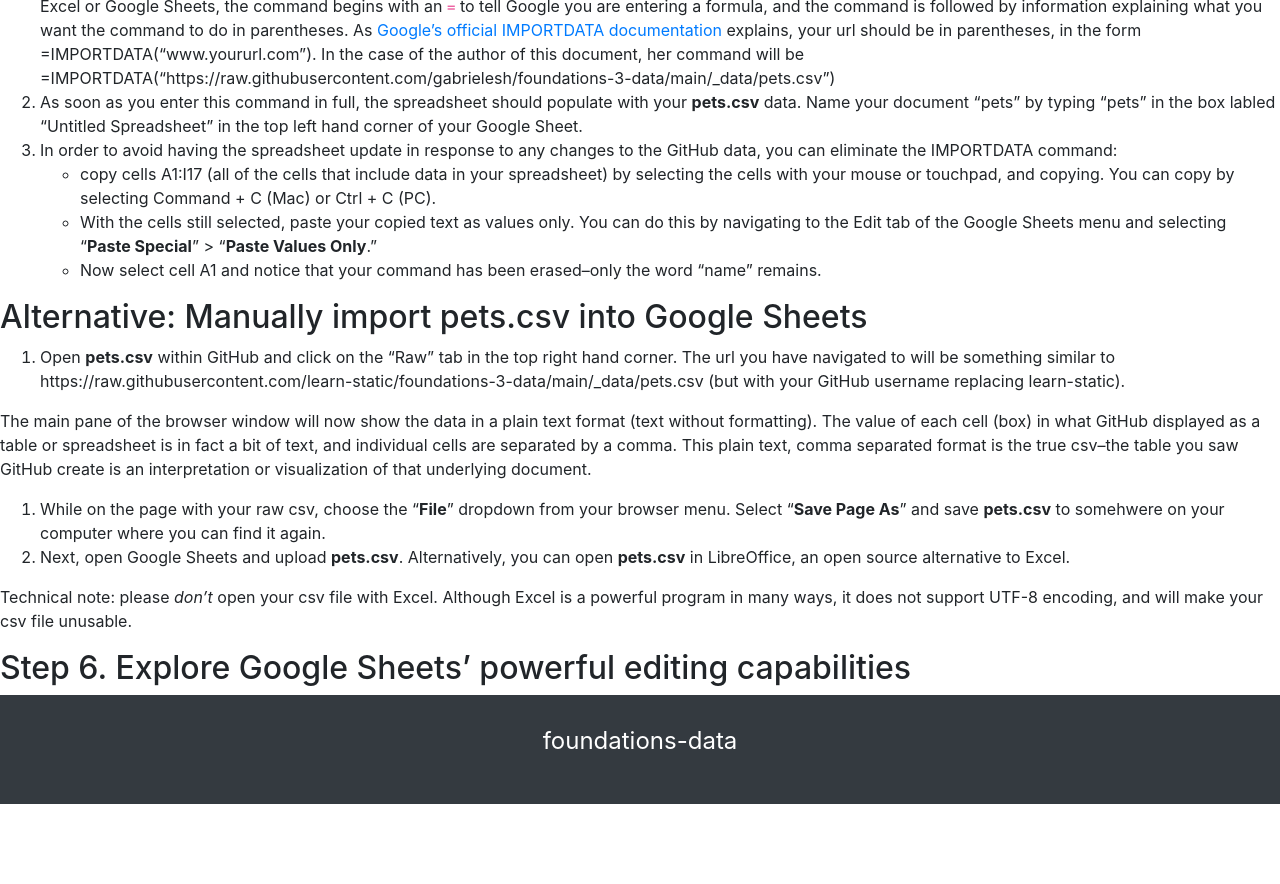
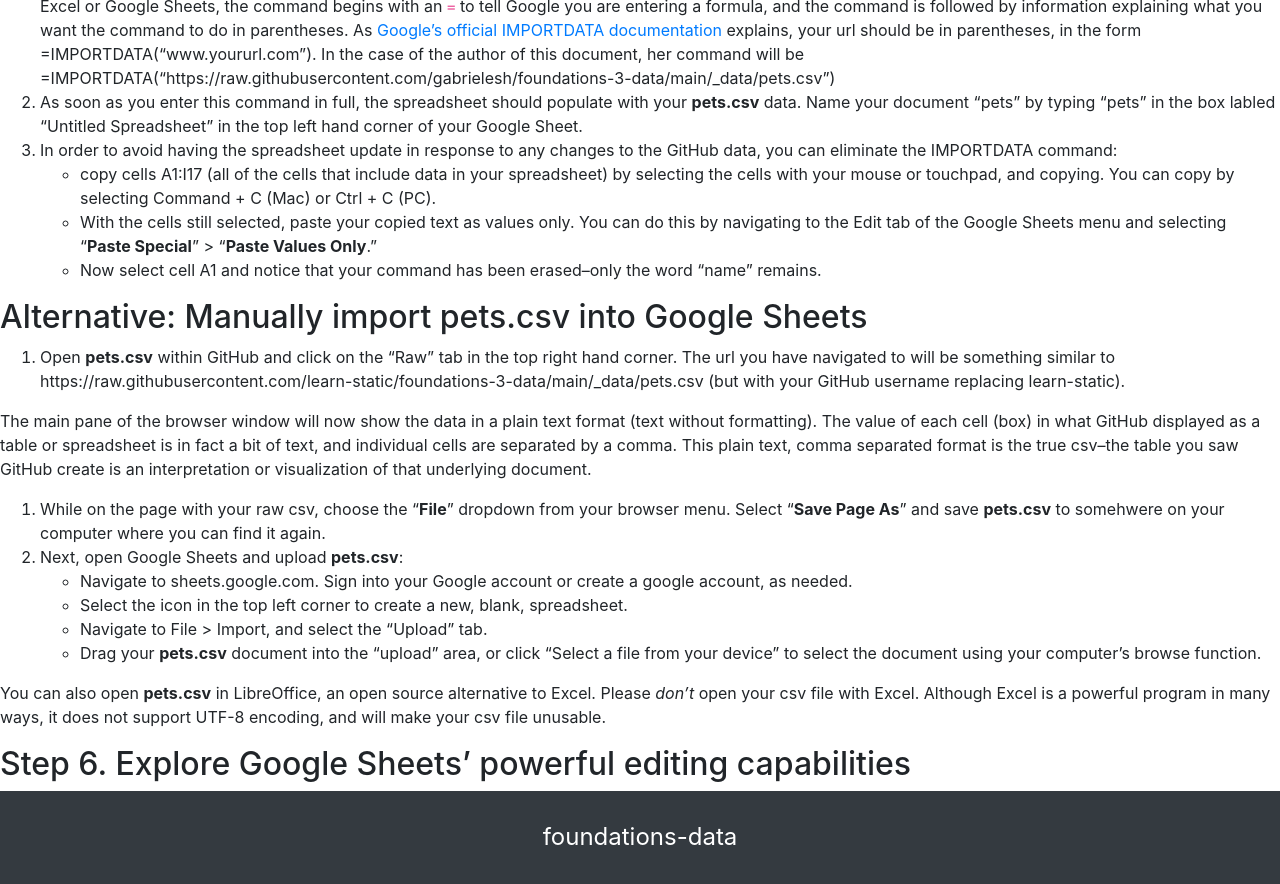
Before and after one commit to learn-static/foundations-3-data, a Jekyll site: the page built from intro-data.md, in a window 1280 px wide and 900 px high, scrolled down 2762 px. Shown: the top 884 px of the window. Built offline with Jekyll 4.4.1, drawn with Linux system fonts in a browser that asks for light colours; our own code applies the rules of GitHub Pages for plain Markdown files; before the commit the page ends 3566 px from its top, so only the background shows below that.

Commit message:
Update intro-data.md

```diff
--- a/intro-data.md
+++ b/intro-data.md
@@ -70,10 +70,12 @@
 The main pane of the browser window will now show the data in a plain text format (text without formatting). The value of each cell (box) in what GitHub displayed as a table or spreadsheet is in fact a bit of text, and individual cells are separated by a comma. This plain text, comma separated format is the true csv--the table you saw GitHub create is an interpretation or visualization of that underlying document.
 
 2. While on the page with your raw csv, choose the "**File**" dropdown from your browser menu. Select "**Save Page As**" and save **pets.csv** to somehwere on your computer where you can find it again.
-3. Next, open Google Sheets and upload **pets.csv**. Alternatively, you can open **pets.csv** in LibreOffice, an open source alternative to Excel.
+3. Next, open Google Sheets and upload **pets.csv**:
+    - Navigate to sheets.google.com. Sign into your Google account or create a google account, as needed.
+    - Select the icon in the top left corner to create a new, blank, spreadsheet.
+    - Navigate to File > Import, and select the "Upload" tab.
+    - Drag your **pets.csv** document into the "upload" area, or click "Select a file from your device" to select the document using your computer's browse function.
 
-Technical note: please _don't_ open your csv file with Excel. Although Excel is a powerful program in many ways, it does not support UTF-8 encoding, and will make your csv file unusable.
-
-
+You can also open **pets.csv** in LibreOffice, an open source alternative to Excel. Please _don't_ open your csv file with Excel. Although Excel is a powerful program in many ways, it does not support UTF-8 encoding, and will make your csv file unusable.
 
 ## Step 6. Explore Google Sheets' powerful editing capabilities
```
